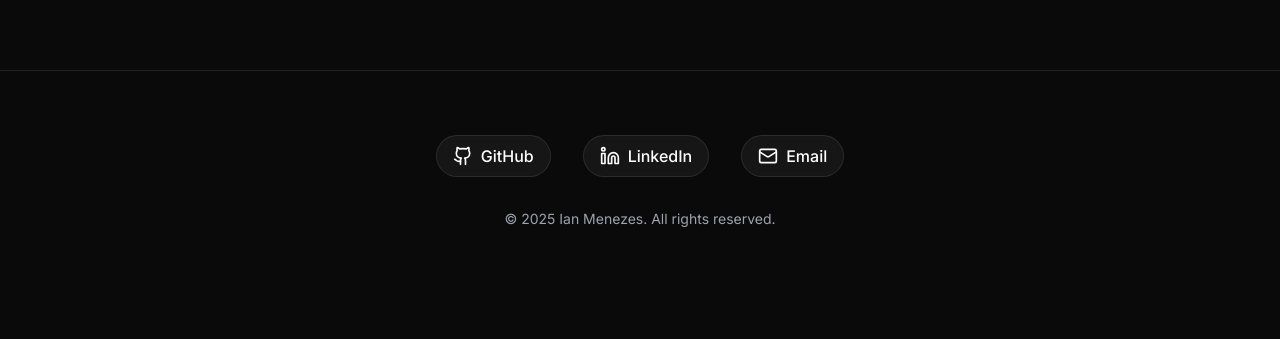
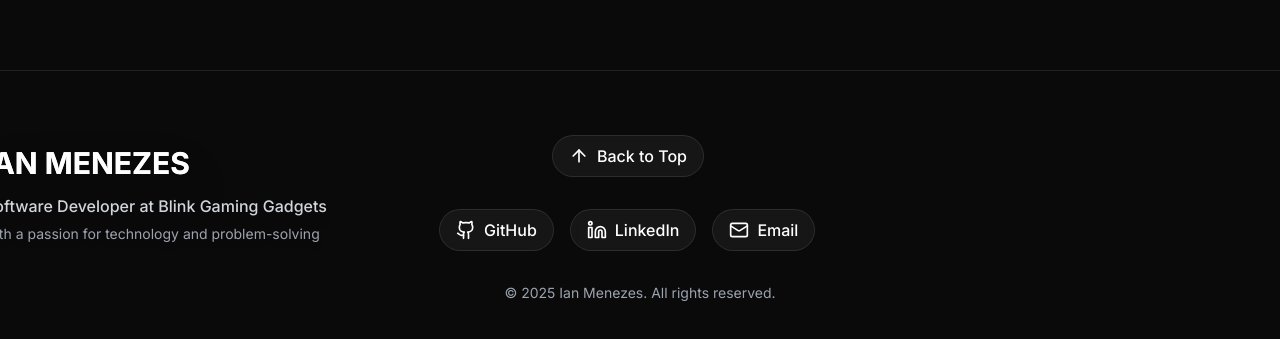
Before and after one commit to ianrmenezes/ianrmenezes.github.io, a Next.js app: page / in a window 1280 px wide. Shown: the part 4771-5110 px from the top of the page. Before the commit the page ends 5064 px from the top, so only its background shows below. Built offline with nearby package versions, Linux system fonts and the light colour scheme.

Commit message:
back to top button implemented

```diff
--- a/src/components/Footer.tsx
+++ b/src/components/Footer.tsx
@@ -1,51 +1,95 @@
 "use client";
 
-import { motion } from 'framer-motion';
-import { Github, Linkedin, Mail } from 'lucide-react';
-import { useInView } from '@/hooks/useInView';
+import { motion } from "framer-motion";
+import { Github, Linkedin, Mail, ArrowUp } from "lucide-react";
+import { useInView } from "@/hooks/useInView";
 
 export default function Footer() {
   const { ref, isInView } = useInView({ triggerOnce: true });
 
   const socialLinks = [
     {
-      name: 'GitHub',
-      url: 'https://github.com/ianrmenezes',
+      name: "GitHub",
+      url: "https://github.com/ianrmenezes",
       icon: Github,
-      color: 'hover:text-gray-400'
+      color: "hover:text-gray-400",
     },
     {
-      name: 'LinkedIn',
-      url: 'https://www.linkedin.com/in/ian-menezes',
+      name: "LinkedIn",
+      url: "https://www.linkedin.com/in/ian-menezes",
       icon: Linkedin,
-      color: 'hover:text-blue-400'
+      color: "hover:text-blue-400",
     },
     {
-      name: 'Email',
-      url: 'mailto:menezesian145@gmail.com',
+      name: "Email",
+      url: "mailto:menezesian145@gmail.com",
       icon: Mail,
-      color: 'hover:text-red-400'
-    }
+      color: "hover:text-red-400",
+    },
   ];
 
+  const scrollToTop = () =>
+    window.scrollTo({ top: 0, behavior: "smooth" });
+
   return (
-    <footer
-      ref={ref}
-      className="py-16 px-4 border-t border-white/10"
-    >
-      <div className="max-w-4xl mx-auto">
+    <footer ref={ref} className="py-16 px-0 border-t border-white/10">
+      <div className="max-w-6xl mx-auto px-0">
         <motion.div
           initial={{ opacity: 0, y: 50 }}
           animate={isInView ? { opacity: 1, y: 0 } : {}}
           transition={{ duration: 0.8, ease: "easeOut" }}
           className="text-center space-y-8"
         >
-          {/* Social Links */}
+          {/* Back-to-Top (CENTRE) */}
           <motion.div
             initial={{ opacity: 0, y: 30 }}
             animate={isInView ? { opacity: 1, y: 0 } : {}}
+            transition={{ duration: 0.8, delay: 0.05, ease: "easeOut" }}
+            className="flex justify-center mb-8 lg:mr-6"
+          >
+            <motion.button
+              onClick={scrollToTop}
+              whileHover={{
+                scale: 1.1,
+                y: -4,
+                transition: { duration: 0.3, ease: "easeOut" },
+              }}
+              whileTap={{ scale: 0.95 }}
+              className="flex items-center gap-2 px-4 py-2 bg-white/5 backdrop-blur-sm
+                         border border-white/10 rounded-full text-white transition-all
+                         duration-300 hover:bg-white/10 cursor-pointer"
+            >
+              <ArrowUp className="w-5 h-5" />
+              <span className="font-medium">Back to Top</span>
+            </motion.button>
+          </motion.div>
+
+          {/* Top Row - Name on left, Social Links in middle */}
+          <div className="flex flex-col lg:flex-row items-start gap-8 mb-8">
+            {/* Left Side - Name and Description */}
+            <motion.div
+              initial={{ opacity: 0, x: -30 }}
+              animate={isInView ? { opacity: 1, x: 0 } : {}}
               transition={{ duration: 0.8, delay: 0.1, ease: "easeOut" }}
-            className="flex justify-center items-center gap-8"
+              className="text-left max-w-md mx-auto lg:mx-0 lg:-ml-20 lg:-mt-16"
+            >
+                          <h3 className="text-3xl font-bold text-white mb-3 bg-gradient-to-r from-white to-gray-300 bg-clip-text text-transparent drop-shadow-2xl shadow-white/50 hover:scale-105 hover:drop-shadow-2xl hover:shadow-white/80 transition-all duration-300 cursor-pointer">
+              IAN MENEZES
+            </h3>
+            <p className="text-gray-300 text-base leading-relaxed font-medium drop-shadow-lg shadow-gray-300/50 hover:scale-105 hover:drop-shadow-xl hover:shadow-gray-300/70 transition-all duration-300 cursor-pointer">
+              Software Developer at Blink Gaming Gadgets
+            </p>
+            <p className="text-gray-400 text-sm leading-relaxed mt-1 drop-shadow-md shadow-gray-400/40 hover:scale-105 hover:drop-shadow-lg hover:shadow-gray-400/60 transition-all duration-300 cursor-pointer">
+              with a passion for technology and problem-solving
+            </p>
+            </motion.div>
+
+            {/* Center - Social Links */}
+            <motion.div
+              initial={{ opacity: 0, y: 30 }}
+              animate={isInView ? { opacity: 1, y: 0 } : {}}
+              transition={{ duration: 0.8, delay: 0.07, ease: "easeOut" }}
+              className="flex items-center gap-4 lg:ml-20"
             >
               {socialLinks.map((link) => (
                 <motion.a
@@ -56,16 +100,19 @@ export default function Footer() {
                   whileHover={{
                     scale: 1.1,
                     y: -4,
-                  transition: { duration: 0.3, ease: "easeOut" }
+                    transition: { duration: 0.3, ease: "easeOut" },
                   }}
                   whileTap={{ scale: 0.95 }}
-                className={`flex items-center gap-2 px-4 py-2 bg-white/5 backdrop-blur-sm border border-white/10 rounded-full text-white transition-all duration-300 hover:bg-white/10 cursor-pointer ${link.color}`}
+                  className={`flex items-center gap-2 px-4 py-2 bg-white/5 backdrop-blur-sm
+                             border border-white/10 rounded-full text-white transition-all
+                             duration-300 hover:bg-white/10 cursor-pointer ${link.color}`}
                 >
                   <link.icon className="w-5 h-5" />
                   <span className="font-medium">{link.name}</span>
                 </motion.a>
               ))}
             </motion.div>
+          </div>
 
           {/* Copyright */}
           <motion.div
@@ -76,8 +123,6 @@ export default function Footer() {
           >
             © 2025 Ian Menezes. All rights reserved.
           </motion.div>
-
-
         </motion.div>
       </div>
     </footer>
```
Lines whose indentation alone changed are shown as unchanged.
